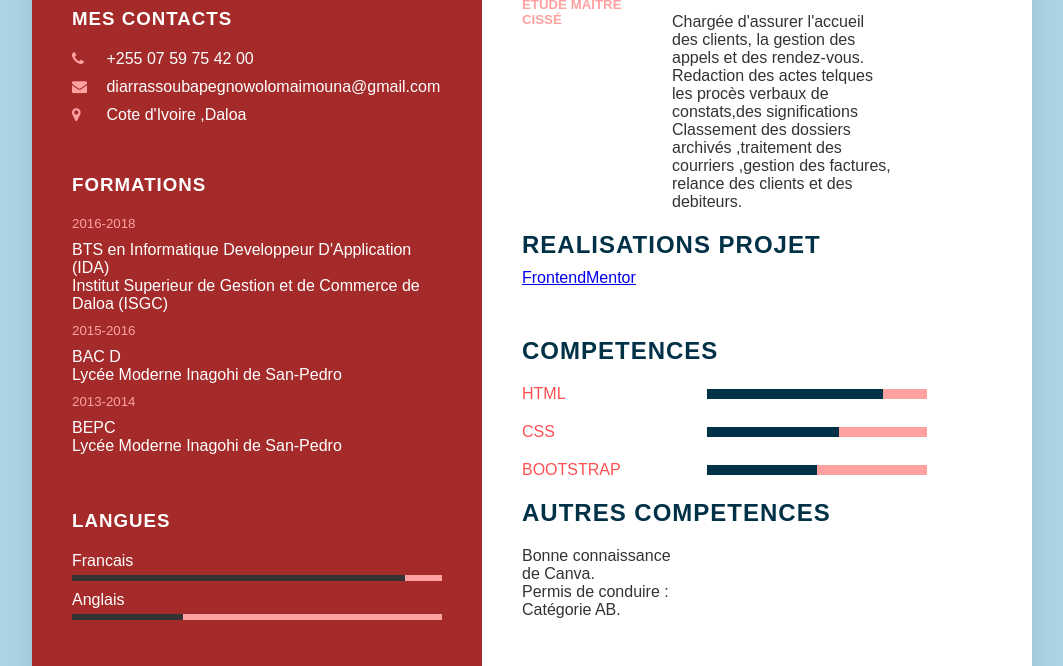
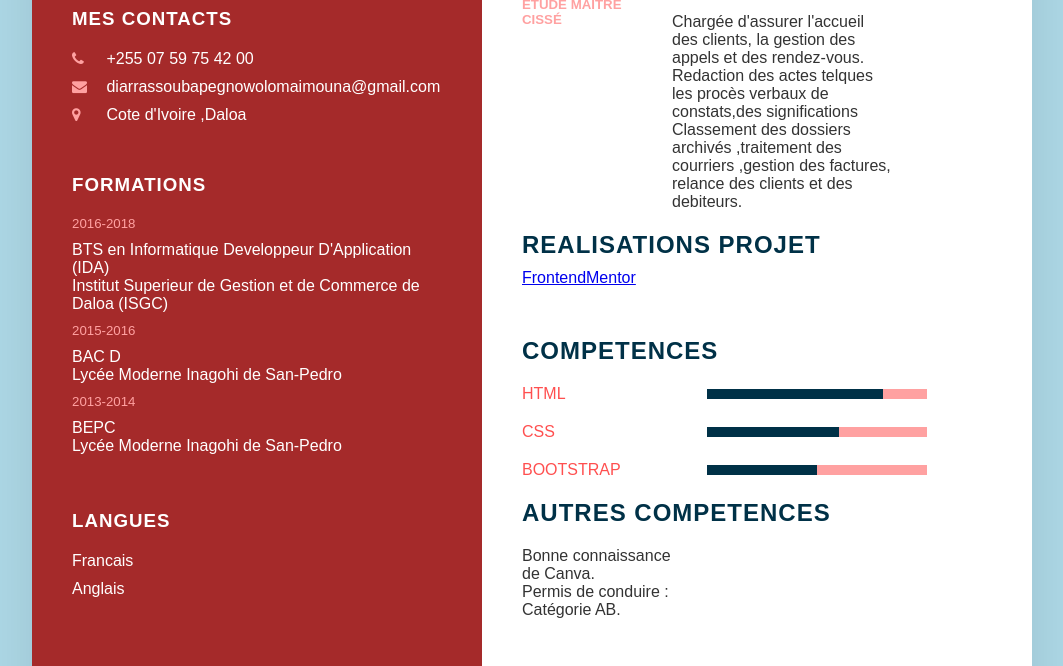
Before and after one commit to diarrassouba1/MON-CV, a plain HTML site: page index.html in a window 1280 px wide. Shown: the part 421-1087 px from the top of the page, without its empty margins (108-1171 px from the left). Drawn offline with Linux system fonts and the light colour scheme; a small style sheet from the web is missing.

Commit message:
Update index.html

```diff
--- a/index.html
+++ b/index.html
@@ -63,14 +63,12 @@
                 <ul>
                     <li>
                         <span class="text">Francais</span>
-                        <span class="percent">
-                        <div style="width: 90%;"></div>
+
                         </span>
                     </li>
                     <li>
                         <span class="text">Anglais</span>
-                        <span class="percent">
-                        <div style="width: 30%;"></div>
+
                         </span>
                     </li>
                 </ul>
```
